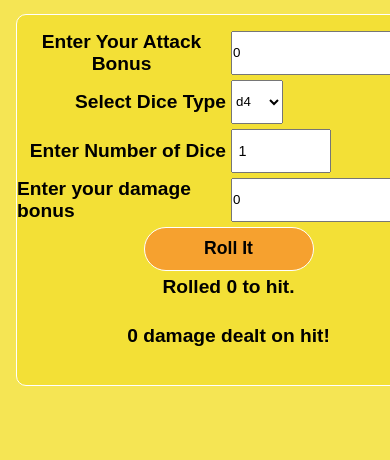
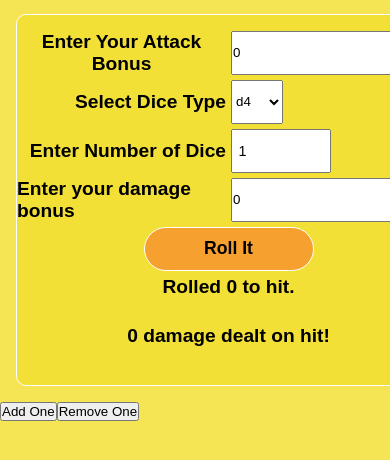
Before and after one commit to on-the-moon/gallery, a React (Create React App) app: page / in a window 390 px wide. Shown: the top 460 px of the page. Built offline with nearby package versions, Linux system fonts and the light colour scheme.

Commit message:
created new component that allows for removing/adding additional diceRoller components onClick
will update later to make everything look nicer and fit on mobile

```diff
--- a/src/App.js
+++ b/src/App.js
@@ -1,12 +1,13 @@
 import "./App.css";
-import DiceRollerForm from "./Components/DiceRollerForm";
-import Gallery from "./Components/Gallery";
+// import DiceRollerForm from "./Components/DiceRollerForm";
+import DiceRollerPage from "./Components/DiceRollerPage";
+// import Gallery from "./Components/Gallery";
 import React from "react";
 
 function App() {
   return (
     <div className="App">
-      <DiceRollerForm />
+      <DiceRollerPage />
     </div>
   );
 }
--- a/src/Components/DiceRollerForm.js
+++ b/src/Components/DiceRollerForm.js
@@ -13,7 +13,7 @@ function DiceRollerForm() {
 
   //uses rollD function to roll multiple dice and return a total
   const rollMultiple = () => {
-    setDiceTotal(attackBonus);
+    setDiceTotal(damageBonus);
     setAttackRollTotal(rollD(20) + attackBonus);
     for (let counter = numDice; counter !== 0; counter--) {
       setDiceTotal((diceTotal) => diceTotal + rollD(diceType));
--- /dev/null
+++ b/src/Components/DiceRollerPage.js
@@ -0,0 +1,27 @@
+import React, { useState } from "react";
+import DiceRollerForm from "./DiceRollerForm";
+
+function DiceRollerPage() {
+  const [diceRollers, setDiceRollers] = useState([<DiceRollerForm />]);
+
+  const addDiceForm = () => {
+    setDiceRollers([...diceRollers, <DiceRollerForm />]);
+  };
+  const removeDiceForm = () => {
+    setDiceRollers(diceRollers.slice(0, -1));
+  };
+
+  return (
+    <div className="rollers">
+      {diceRollers}
+      <button type="button" onClick={addDiceForm}>
+        <p>Add One</p>
+      </button>
+      <button type="button" onClick={removeDiceForm}>
+        <p>Remove One</p>
+      </button>
+    </div>
+  );
+}
+
+export default DiceRollerPage;
--- a/src/Components/Gallery.js
+++ b/src/Components/Gallery.js
@@ -2,6 +2,7 @@ import React, { useState } from "react";
 import album from "./api-mock.json";
 import styles from "./Gallery.module.css";
 import navArrow from "./images/up-arrow.svg";
+
 function Gallery() {
   const imageList = album.data.images;
   const imageLinks = imageList.map((image) => image.link);
@@ -24,7 +25,7 @@ function Gallery() {
     console.log("displayNavArrow: ", displayNavArrowForward());
   };
 
-  //update currentImage by checking index and updating +1 or -1
+  //update currentImage by checking index of current image and updating +1 or -1
 
   const nextImage = (e) => {
     e.stopPropagation();
@@ -87,4 +88,5 @@ function Gallery() {
     </div>
   );
 }
+
 export default Gallery;
```
